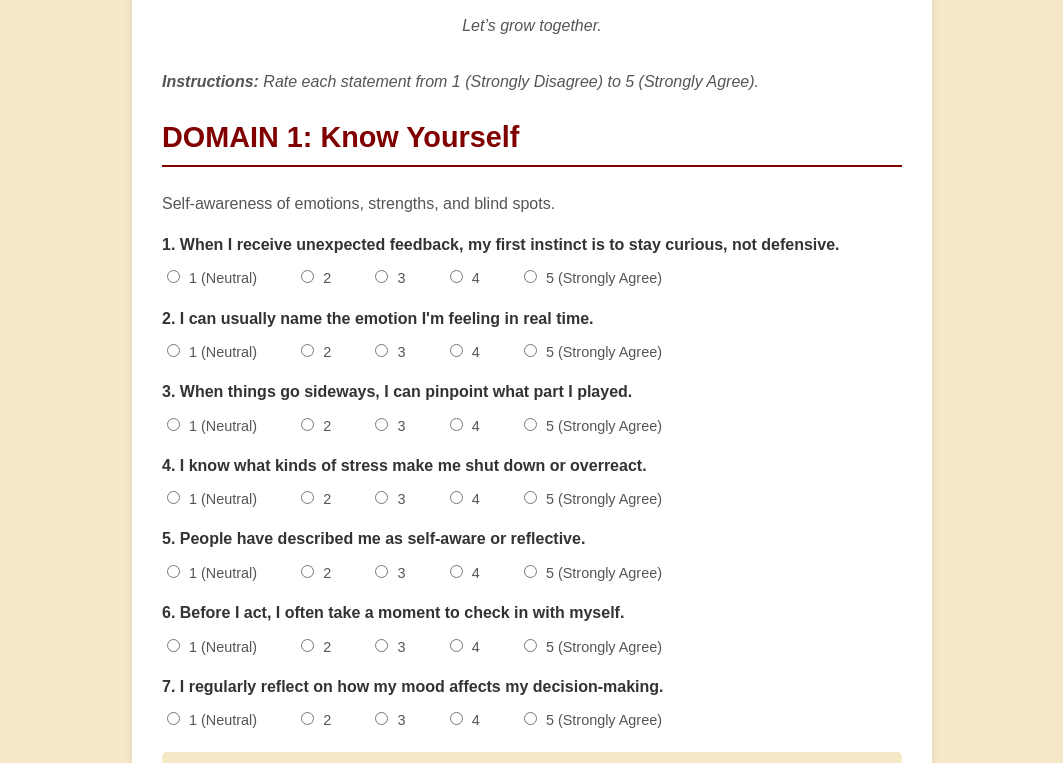
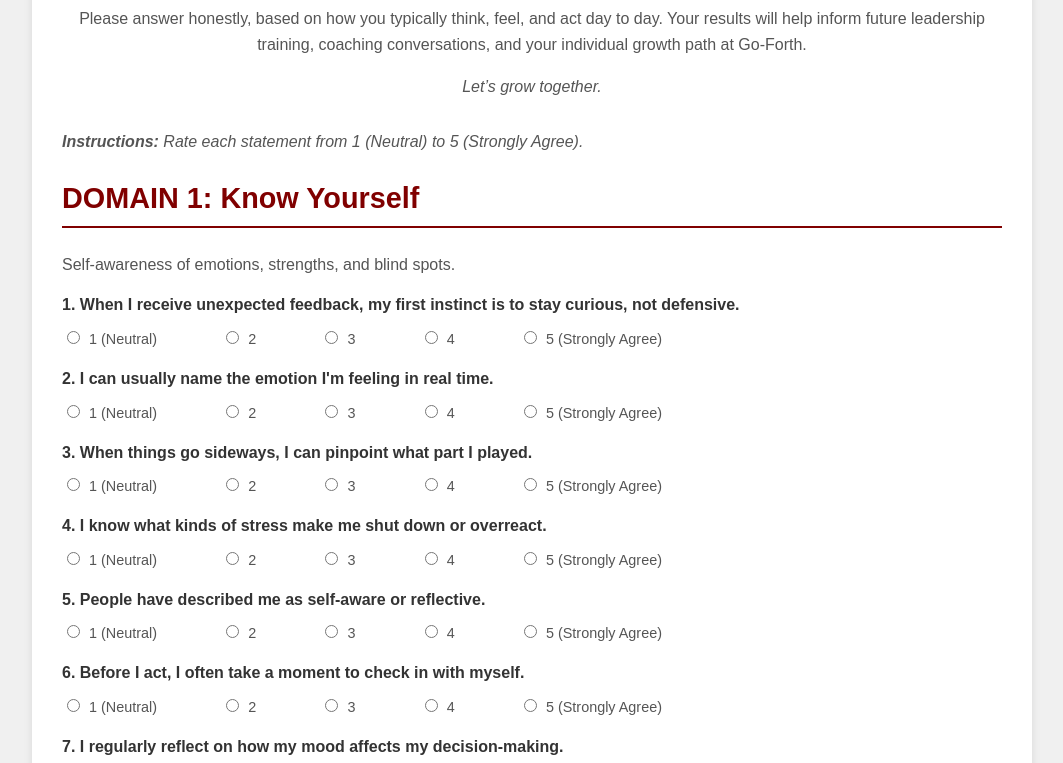
Before and after one commit to goforthacademy/GFLA-EQ-Test, a plain HTML site: page index.html in a window 1280 px wide. Shown: the part 1041-1804 px from the top of the page, without its empty margins (108-1171 px from the left). Drawn offline with Linux system fonts and the light colour scheme.

Commit message:
Update index.html

```diff
--- a/index.html
+++ b/index.html
@@ -8,10 +8,10 @@
         body {
             font-family: 'Arial', sans-serif;
             line-height: 1.6;
-            max-width: 800px;
+            max-width: 1000px; /* Wider form */
             margin: 0 auto;
             padding: 20px;
-            background-color: #f5e8c7; /* Beige background similar to image */
+            background-color: #f0f0f0; /* Light grey background */
             color: #333;
         }
         .container {
@@ -61,7 +61,7 @@
         .likert-options {
             display: flex;
             justify-content: space-between;
-            max-width: 500px;
+            max-width: 600px; /* Adjusted for wider form */
             margin-bottom: 15px;
         }
         .likert-options label {
@@ -133,6 +133,7 @@
 </head>
 <body>
     <div class="container">
+        <form method="post" action="https://formspree.io/f/mqabnjpp">
             <div class="header">
                 <img src="https://github.com/goforthacademy/Am-I-A-Leader-A-Self-Guided-Growth-Experience-/blob/main/forms/GFLALogo.png?raw=true" alt="Go-Forth Academy Logo">
                 <h1>Go-Forth Emotional Intelligence Assessment</h1>
@@ -143,7 +144,7 @@
             </div>
 
             <div class="instructions">
-            <p><strong>Instructions:</strong> Rate each statement from 1 (Strongly Disagree) to 5 (Strongly Agree).</p>
+                <p><strong>Instructions:</strong> Rate each statement from 1 (Neutral) to 5 (Strongly Agree).</p>
             </div>
 
             <h2>DOMAIN 1: Know Yourself</h2>
@@ -556,7 +557,9 @@
                 <p>In the next steps, you’ll receive a personalized summary of your results along with a reflection worksheet. This will help you identify where you’re strong and where you may want to stretch—and set the tone for meaningful leadership conversations with your manager or coach.</p>
                 <p><em>Remember:</em> Emotional intelligence is a skill, and like any skill, it grows with awareness and practice. Let this be a stepping stone toward becoming the kind of leader others want to follow.</p>
                 <p><strong>We’re proud to walk this journey with you.</strong></p>
+                <button type="submit">Submit Assessment</button>
             </div>
+        </form>
     </div>
 </body>
 </html>
```
Lines whose indentation alone changed are shown as unchanged.
